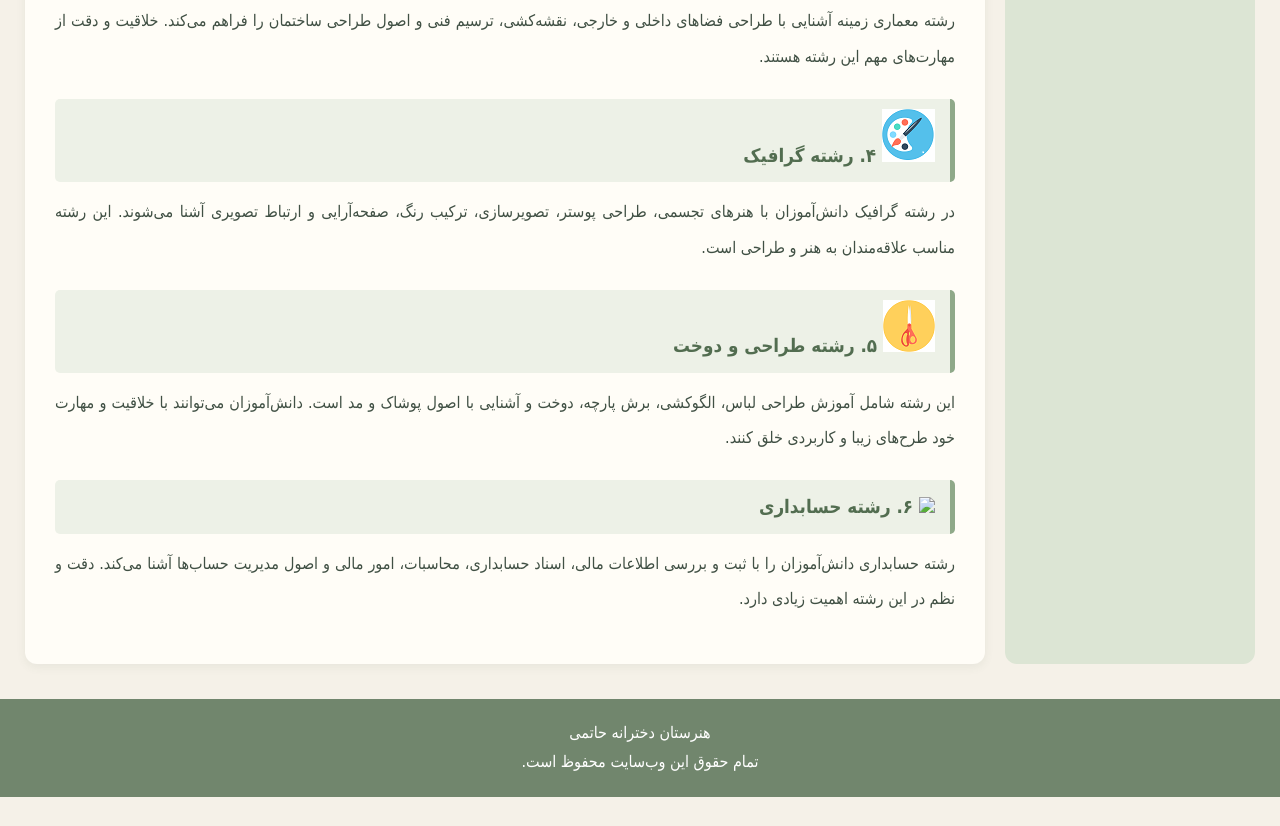
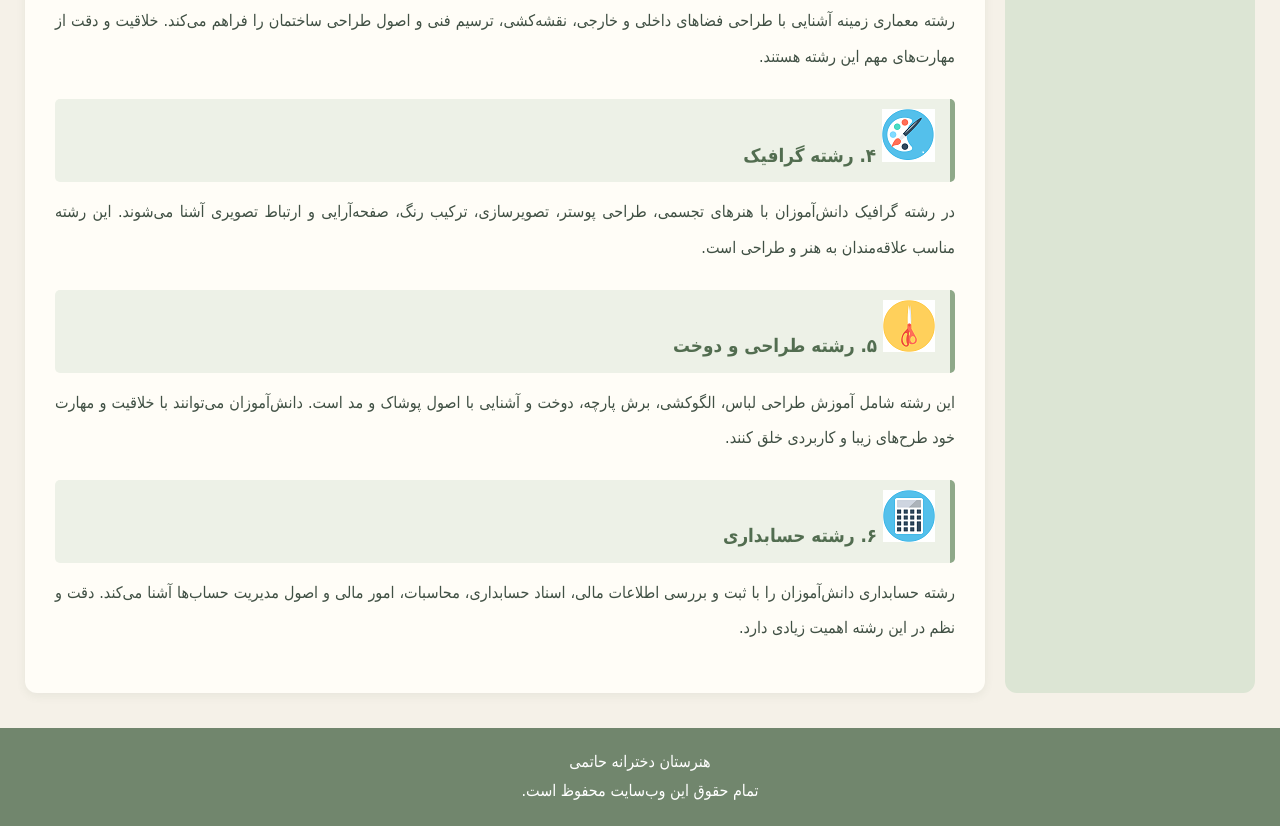
Before and after one commit to benvidi64-ops/veb-site, a plain HTML site: page reshteha.html in a window 1280 px wide. Shown: the part 1048-1874 px from the top of the page. Before the commit the page ends 1845 px from the top, so only its background shows below. Drawn offline with Linux system fonts and the light colour scheme.

Commit message:
Update reshteha.html

```diff
--- a/reshteha.html
+++ b/reshteha.html
@@ -92,7 +92,7 @@
 
             </p>
 
-            <h3><img src="سایت/hesabdary.png"> ۶. رشته حسابداری</h3>
+            <h3><img src="hesabdary.png"> ۶. رشته حسابداری</h3>
             <p>
                 رشته حسابداری دانش‌آموزان را با ثبت و بررسی
                 اطلاعات مالی، اسناد حسابداری، محاسبات،
```
